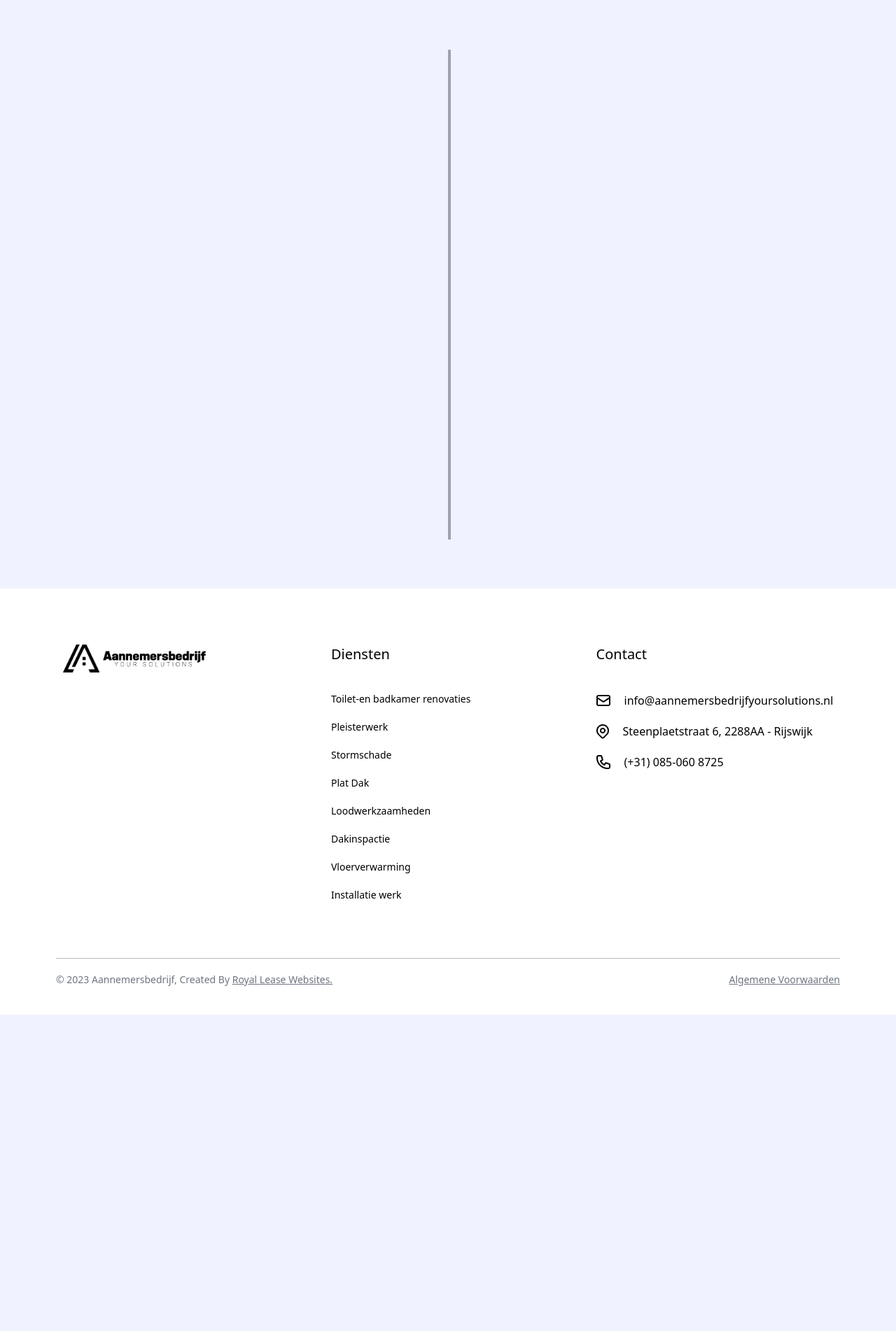
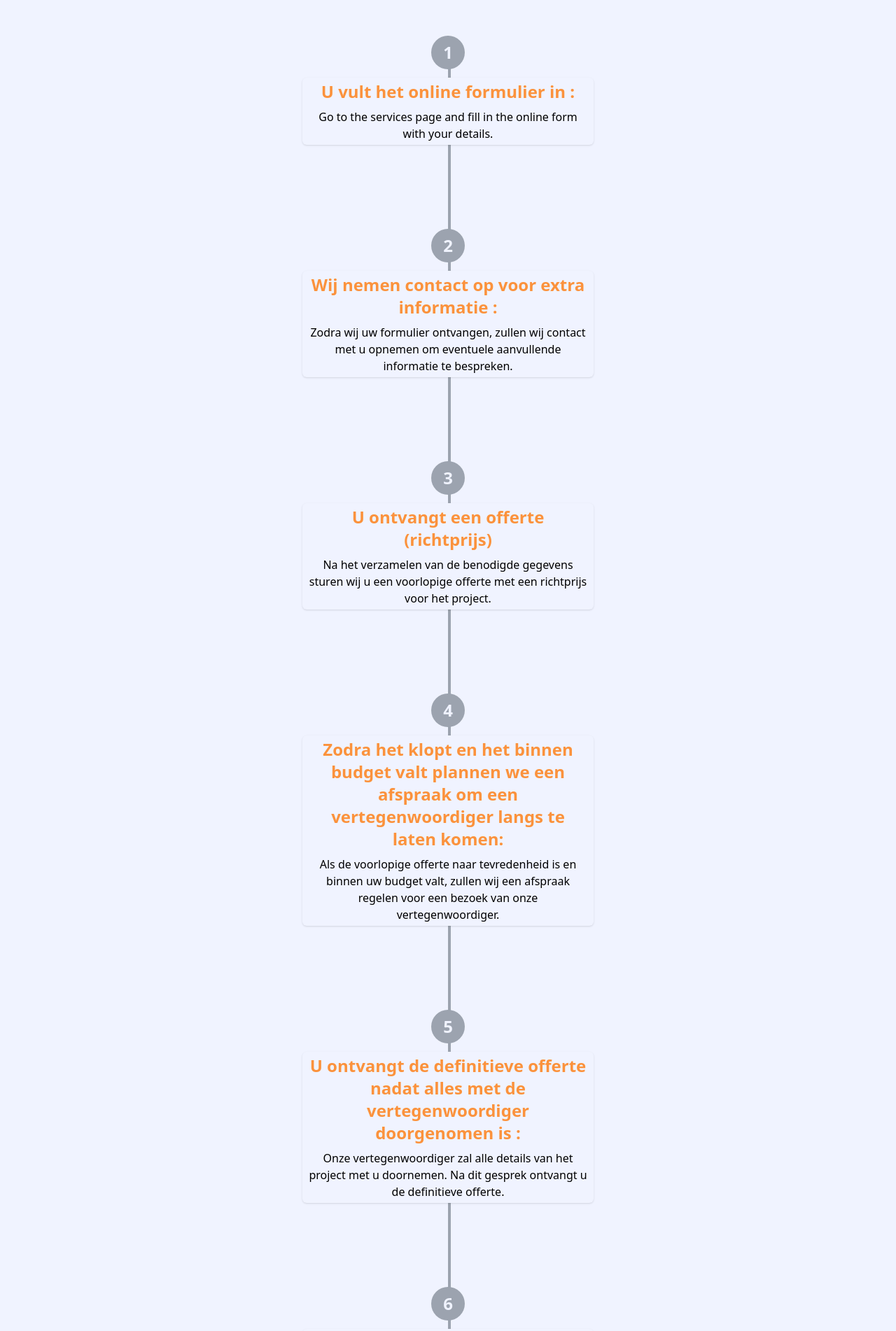
Before and after one commit to zakaryae7/aannmersbedjf, a React (Vite) app: page /werkwijze in a window 1280 px wide. Shown: the part 278-2180 px from the top of the page at 70% size. Before the commit the page ends 1728 px from the top, so only its background shows below. Built offline with nearby package versions, Linux system fonts and the light colour scheme.

Commit message:
Update Werkwijze.jsx

```diff
--- a/src/pages/Werkwijze.jsx
+++ b/src/pages/Werkwijze.jsx
@@ -2,13 +2,90 @@ import x from '/src/assets/call.png'
 
 function Werkwijze() {
     return (
-        <div className="mb-[850px]">
+        <div>
             <h1 className="text-6xl font-semibold  text-center mb-20">Werkwijze</h1>
-            <div className="w-1 h-[700px] absolute left-1/2 mx-auto bg-gray-400"></div>
-            <div className='absolute left-1/2 -mx-4'>
+            <div className="w-1 h-full absolute left-1/2 mx-auto -z-10 bg-gray-400"></div>
+            < div className='flex flex-col gap-40 mx-4 relative' >
+                <div className='-my-5  lg:w-1/3 mx-auto'>
+                    <div className='flex  flex-col text-center  items-center gap-3 '>
+                        <div className="bg-gray-400 p-2 rounded-full">
+                            <h1 className='w-8 h-8 text-white text-2xl font-semibold'>1</h1>
+                        </div>
+                        <div className='bg-white shadow px-2 py-1 rounded-md'>
+                            <h1 className='text-2xl text-orange-400 mb-2 font-semibold'>U vult het online formulier in :</h1>
+                            <p>Go to the services page and fill in the online form with your details.</p>
+                        </div>
+                    </div>
+                </div>
 
-            </div>
-        </div>
+                <div className='-my-5 lg:w-1/3 mx-auto'>
+                    <div className='flex  flex-col text-center  items-center gap-3 '>
+                        <div className="bg-gray-400 p-2 rounded-full">
+                            <h1 className='w-8 h-8 text-white text-2xl font-semibold'>2</h1>
+                        </div>
+                        <div className='bg-white shadow px-2 py-1 rounded-md'>
+                            <h1 className='text-2xl text-orange-400 mb-2 font-semibold'>Wij nemen contact op voor extra informatie :</h1>
+                            <p>Zodra wij uw formulier ontvangen, zullen wij contact met u opnemen om eventuele aanvullende informatie te bespreken.</p>
+                        </div>
+                    </div>
+                </div>
+
+                <div className='-my-5 lg:w-1/3 mx-auto'>
+                    <div className='flex  flex-col text-center  items-center gap-3 '>
+                        <div className="bg-gray-400 p-2 rounded-full">
+                            <h1 className='w-8 h-8 text-white text-2xl font-semibold'>3</h1>
+                        </div>
+                        <div className='bg-white shadow px-2 py-1 rounded-md'>
+                            <h1 className='text-2xl text-orange-400 mb-2 font-semibold'>U ontvangt een offerte (richtprijs)</h1>
+                            <p>Na het verzamelen van de benodigde gegevens sturen wij u een voorlopige offerte met een richtprijs voor het project.</p>
+                        </div>
+                    </div>
+                </div>
+
+                <div className='-my-5 lg:w-1/3 mx-auto'>
+                    <div className='flex  flex-col text-center  items-center gap-3 '>
+                        <div className="bg-gray-400 p-2 rounded-full">
+                            <h1 className='w-8 h-8 text-white text-2xl font-semibold'>4</h1>
+                        </div>
+                        <div className='bg-white shadow px-2 py-1 rounded-md'>
+                            <h1 className='text-2xl text-orange-400 mb-2 font-semibold'>Zodra het klopt en het binnen budget valt plannen we een afspraak om een vertegenwoordiger langs te laten komen:</h1>
+                            <p>Als de voorlopige offerte naar tevredenheid is en binnen uw budget valt, zullen wij een afspraak regelen voor een bezoek van onze vertegenwoordiger.</p>
+                        </div>
+                    </div>
+                </div>
+
+                <div className='left-1/2 -my-5 lg:w-1/3 mx-auto'>
+                    <div className='flex  flex-col text-center  items-center gap-3 '>
+                        <div className="bg-gray-400  p-2 rounded-full">
+                            <h1 className='w-8 h-8 text-white text-2xl font-semibold'>5</h1>
+                        </div>
+                        <div className='bg-white shadow px-2 py-1 rounded-md'>
+                            <h1 className='text-2xl text-orange-400 mb-2 font-semibold'>U ontvangt de definitieve offerte nadat alles met de vertegenwoordiger doorgenomen is :</h1>
+                            <p>Onze vertegenwoordiger zal alle details van het project met u doornemen. Na dit gesprek ontvangt u de definitieve offerte.</p>
+                        </div>
+                    </div>
+                </div>
+
+                <div className='left-1/2 -my-5 lg:w-1/3 mx-auto'>
+                    <div className='flex  flex-col text-center  items-center gap-3 '>
+                        <div className="bg-gray-400 p-2 rounded-full">
+                            <h1 className='w-8 h-8 text-white text-2xl font-semibold'>6</h1>
+                        </div>
+                        <div className='bg-white shadow px-2 py-1 rounded-md'>
+                            <h1 className='text-2xl text-orange-400 mb-2 font-semibold'>Bij akkoord van de offerte starten we met het plannen van het project :</h1>
+                            <p>Als u akkoord gaat met de definitieve offerte, zullen wij het project in gang zetten en beginnen met de planning van de uitvoering.</p>
+                        </div>
+                    </div>
+                </div>
+                <div className="w-1 h-full top-0 absolute left-1/2 mx-auto -z-10 bg-gray-400 "></div>
+            </div >
+
+
+
+
+            {/* FAQ */}
+
+        </div >
     )
 }
 
```
